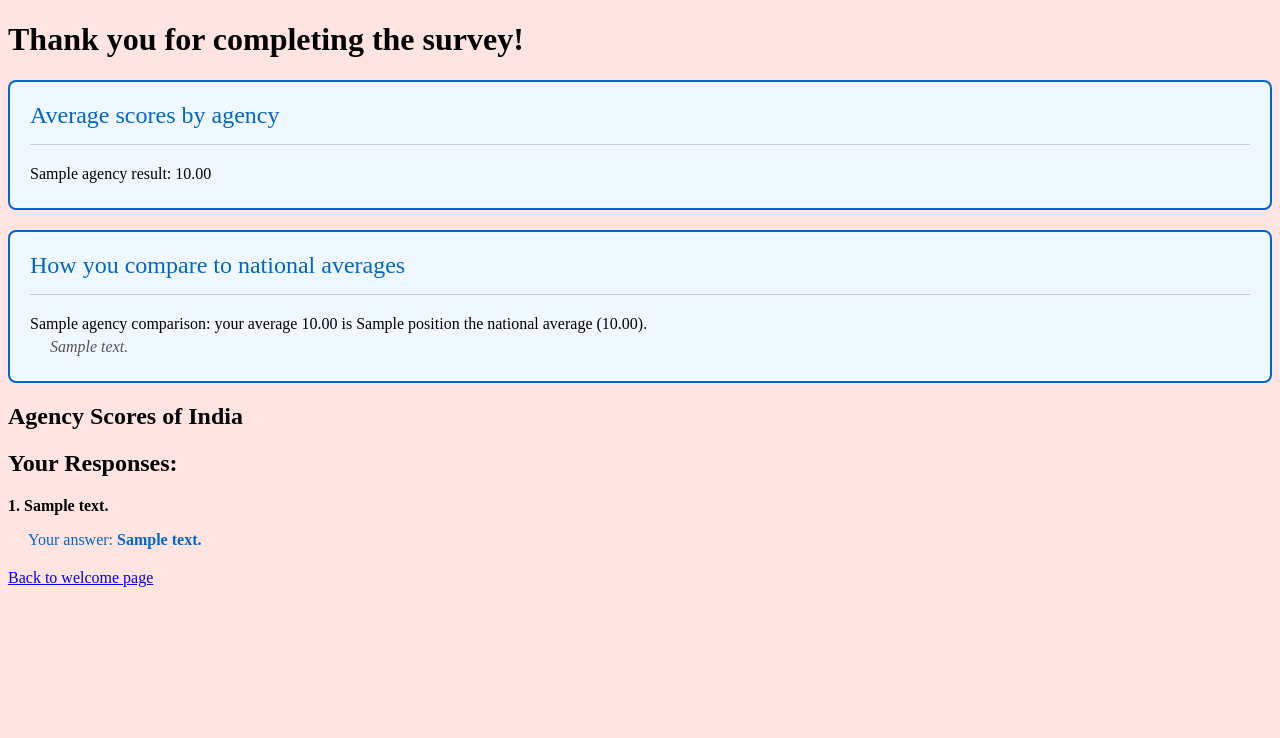
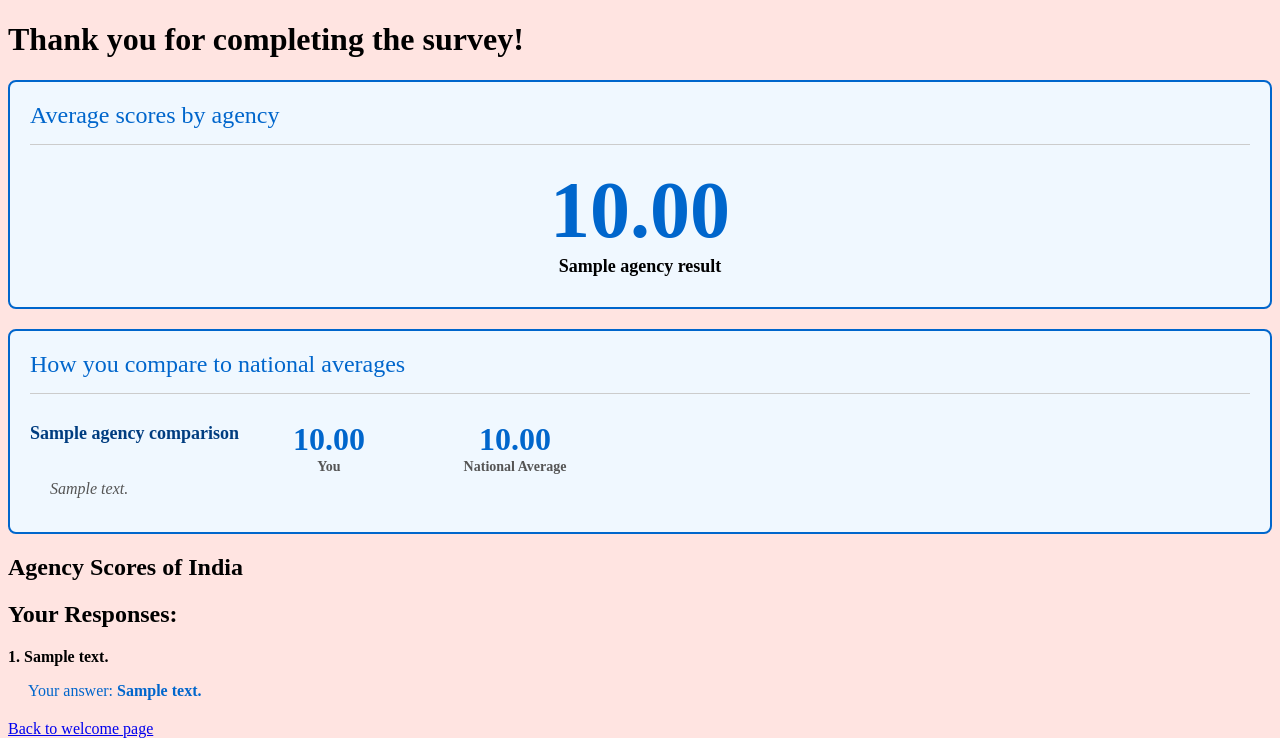
Before and after one commit to mfurmaniuk/itec5905-agency, a Flask app: template templates/thank_you.html in a window 1280 px wide. Shown: the top 738 px of the page. Run offline with Flask 3, Linux system fonts and the light colour scheme; the template is opened without the code that fills it: most values are stand-ins (such as "Sample title", 1, 10 or a date in 2020); some libraries are stand-ins or nearby versions.

Commit message:
Updating Score results
Updating display for the score results and the text formatting of the about page

```diff
--- a/templates/about.html
+++ b/templates/about.html
@@ -6,7 +6,10 @@
 </head>
 <body style="background-color: #FFE4E1;">
     <h1>About</h1>
-    <p>Built for ITEC5905.</p>
+    <p>The Agency Calculator is a tool designed to help measure and better understand the level of personal agency experienced by women in different areas of life.</p>
+    <p>It evaluates key factors such as autonomy, decision-making power, access to opportunities, and the ability to influence personal and social outcomes.</p>
+    <p>By translating these complex concepts into clear, measurable insights, the calculator helps highlight both strengths and areas where greater empowerment may be needed.</p>
+    <p>The goal is to provide a simple yet meaningful way to better understand women’s lived experiences and support conversations, research, and initiatives that promote independence, confidence, and greater agency for women.</p>
     <p><a href="{{ url_for('index') }}">Back to welcome page</a></p>
 </body>
 </html>
--- a/templates/thank_you.html
+++ b/templates/thank_you.html
@@ -24,6 +24,68 @@
         .score-item {
             margin: 5px 0;
         }
+        .agency-score-item {
+            margin: 10px 0;
+            display: flex;
+            flex-direction: column;
+            align-items: left;
+            justify-content: left;
+            gap: 6px;
+            text-align: center;
+        }
+        .agency-name {
+            font-size: 18px;
+            font-weight: 600;
+        }
+        .score-value {
+            font-size: 5em;
+            font-weight: 800;
+            color: #0066cc;
+            line-height: 1;
+        }
+        .comparison-item {
+            margin: 14px 0;
+        }
+        .comparison-row {
+            display: flex;
+            align-items: left;
+            justify-content: left;
+            gap: 10px;
+            flex-wrap: wrap;
+        }
+        .comparison-agency {
+            font-size: 18px;
+            font-weight: 700;
+            color: #003d80;
+            min-width: 200px;
+        }
+        .comparison-metrics {
+            display: flex;
+            gap: 26px;
+            align-items: center;
+            justify-content: flex-end;
+            flex-wrap: wrap;
+        }
+        .comparison-metric {
+            display: flex;
+            flex-direction: column;
+            align-items: center;
+            justify-content: center;
+            text-align: center;
+            gap: 4px;
+            min-width: 160px;
+        }
+        .comparison-score {
+            font-size: 2em;
+            font-weight: 800;
+            color: #0066cc;
+            line-height: 1;
+        }
+        .comparison-label {
+            font-size: 14px;
+            font-weight: 600;
+            color: #555;
+        }
     </style>
 </head>
 <body style="background-color: #FFE4E1;">
@@ -34,8 +96,9 @@
         <div class="profile-title">Average scores by agency</div>
         <div class="score-breakdown">
             {% for agency_name, total in agency_result.items() %}
-            <div class="score-item">
-                {{ agency_name }}: {{ "%.2f"|format(total) }}
+            <div class="agency-score-item">
+                <span class="score-value">{{ "%.2f"|format(total) }}</span>
+                <span class="agency-name">{{ agency_name }}</span>
             </div>
             {% endfor %}
         </div>
@@ -47,11 +110,20 @@
         <div class="profile-title">How you compare to national averages</div>
         <div class="score-breakdown">
             {% for agency_name, info in agency_comparisons.items() %}
-            <div class="score-item">
-                {{ agency_name }}: your average
-                {{ "%.2f"|format(info.user_average) }}
-                is {{ info.position }} the national average
-                ({{ "%.2f"|format(info.national_average) }}).
+            <div class="comparison-item">
+                <div class="comparison-row">
+                    <div class="comparison-agency">{{ agency_name }}</div>
+                    <div class="comparison-metrics">
+                        <div class="comparison-metric">
+                            <div class="comparison-score">{{ "%.2f"|format(info.user_average) }}</div>
+                            <div class="comparison-label">You</div>
+                        </div>
+                        <div class="comparison-metric">
+                            <div class="comparison-score">{{ "%.2f"|format(info.national_average) }}</div>
+                            <div class="comparison-label">National Average</div>
+                        </div>
+                    </div>
+                </div>
                 {% if info.message %}
                 <div style="margin-left: 20px; margin-top: 5px; font-style: italic; color: #555;">
                     {{ info.message }}
```
